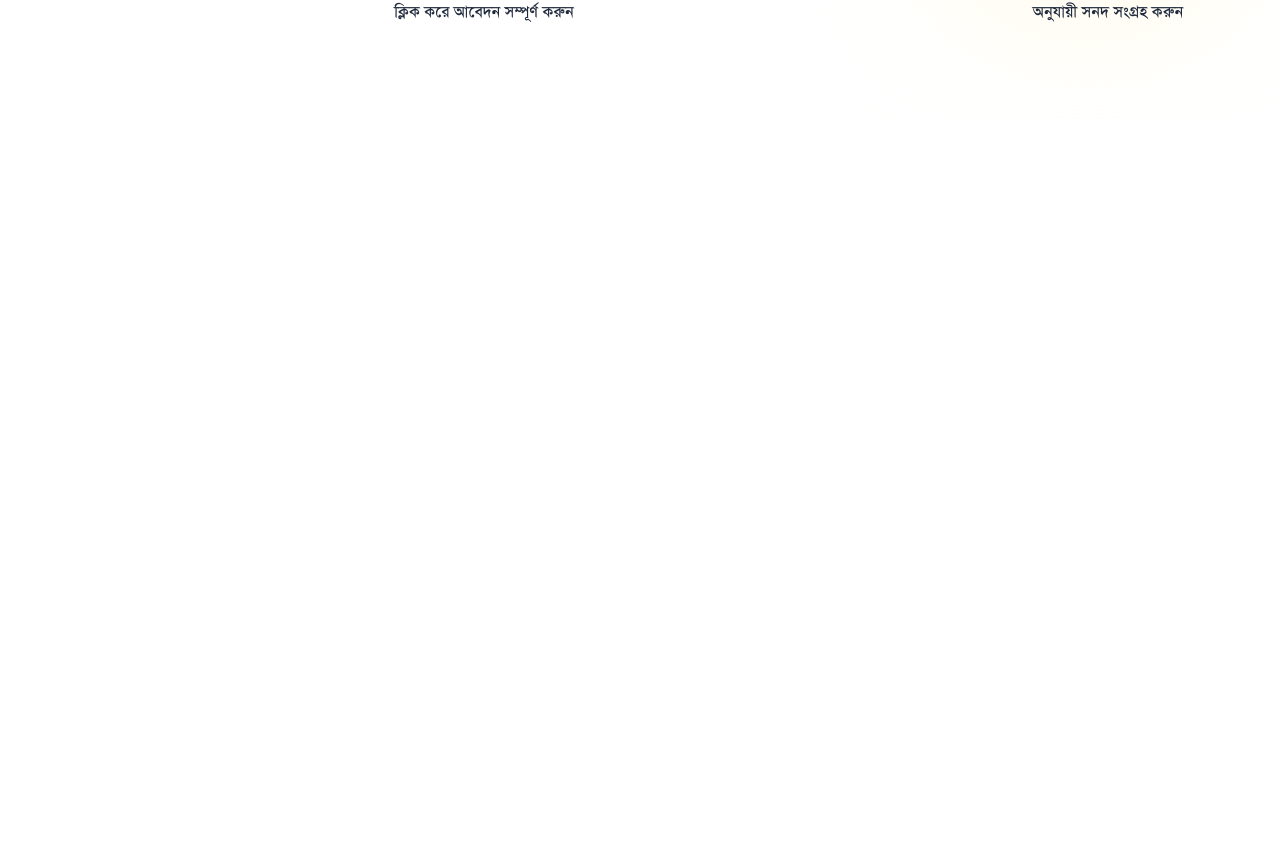
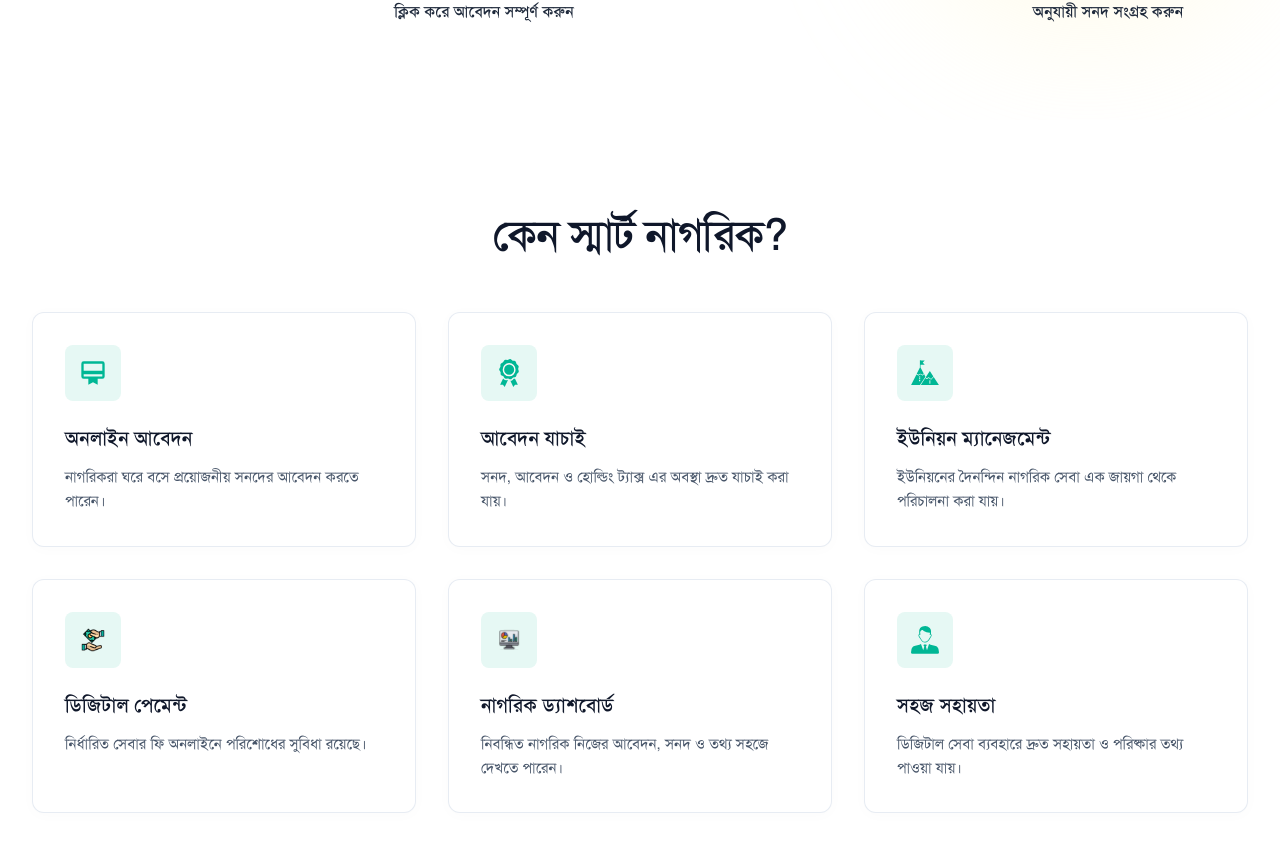
Before and after one commit to ishtiaqrobin/Smart-Nagorik-Landing-Page, a React (Vite) app: page / in a window 1280 px wide. Shown: the part 2303-3155 px from the top of the page. Before the commit the page ends 2423 px from the top, so only its background shows below. Built offline with nearby package versions, Linux system fonts and the light colour scheme; the HTML template or start-up script is replaced by a standard one.

Commit message:
feat: implement main App shell with scroll-to-top button and add WhySmartNagorikSection component

```diff
--- a/src/App.tsx
+++ b/src/App.tsx
@@ -3,6 +3,7 @@ import { Navbar } from "./components/Navbar";
 import { Banner } from "./components/Banner";
 import { ServicesSection } from "./components/ServicesSection";
 import { ApplyProcessSection } from "./components/ApplyProcessSection";
+import { WhySmartNagorikSection } from "./components/WhySmartNagorikSection";
 
 export const App: React.FC = () => {
   const [toastMessage, setToastMessage] = useState<string | null>(null);
@@ -80,6 +81,9 @@ export const App: React.FC = () => {
 
         {/* Application Process Section */}
         <ApplyProcessSection />
+
+        {/* Why Smart Nagorik Section */}
+        <WhySmartNagorikSection />
       </main>
     </div>
   );
--- /dev/null
+++ b/src/components/WhySmartNagorikSection.tsx
@@ -0,0 +1,94 @@
+import React from "react";
+
+// Import SVGs for Why Smart Nagorik section
+import svg10040 from "../../assets/svg/smart_citizen/10040.svg";
+import svg10041 from "../../assets/svg/smart_citizen/10041.svg";
+import svg10042 from "../../assets/svg/smart_citizen/10042.svg";
+import svg10043 from "../../assets/svg/smart_citizen/10043.svg";
+import svg10044 from "../../assets/svg/smart_citizen/10044.svg";
+import svgHuman from "../../assets/svg/smart_citizen/human.svg";
+
+export const WhySmartNagorikSection: React.FC = () => {
+  const features = [
+    {
+      id: 1,
+      title: "অনলাইন আবেদন",
+      description: "নাগরিকরা ঘরে বসে প্রয়োজনীয় সনদের আবেদন করতে পারেন।",
+      icon: svg10040,
+    },
+    {
+      id: 2,
+      title: "আবেদন যাচাই",
+      description: "সনদ, আবেদন ও হোল্ডিং ট্যাক্স এর অবস্থা দ্রুত যাচাই করা যায়।",
+      icon: svg10041,
+    },
+    {
+      id: 3,
+      title: "ইউনিয়ন ম্যানেজমেন্ট",
+      description: "ইউনিয়নের দৈনন্দিন নাগরিক সেবা এক জায়গা থেকে পরিচালনা করা যায়।",
+      icon: svg10042,
+    },
+    {
+      id: 4,
+      title: "ডিজিটাল পেমেন্ট",
+      description: "নির্ধারিত সেবার ফি অনলাইনে পরিশোধের সুবিধা রয়েছে।",
+      icon: svg10043,
+    },
+    {
+      id: 5,
+      title: "নাগরিক ড্যাশবোর্ড",
+      description: "নিবন্ধিত নাগরিক নিজের আবেদন, সনদ ও তথ্য সহজে দেখতে পারেন।",
+      icon: svg10044,
+    },
+    {
+      id: 6,
+      title: "সহজ সহায়তা",
+      description: "ডিজিটাল সেবা ব্যবহারে দ্রুত সহায়তা ও পরিষ্কার তথ্য পাওয়া যায়।",
+      icon: svgHuman,
+    },
+  ];
+
+  return (
+    <section className="w-full bg-white py-16 sm:py-24">
+      <div className="max-w-7xl mx-auto px-4 sm:px-6 lg:px-8">
+        {/* Section Heading */}
+        <div className="text-center mb-14 sm:mb-18">
+          <h2 className="text-3xl sm:text-4xl lg:text-[44px] font-bold text-slate-900 font-bangla tracking-tight">
+            কেন স্মার্ট নাগরিক?
+          </h2>
+        </div>
+
+        {/* 6 Feature Cards Grid (3 columns on lg matching screenshot) */}
+        <div className="grid grid-cols-1 md:grid-cols-2 lg:grid-cols-3 gap-6 sm:gap-8">
+          {features.map((feature) => (
+            <div
+              key={feature.id}
+              className="bg-white rounded-xl border border-slate-200/80 p-7 sm:p-8 flex flex-col items-start text-left shadow-[0_2px_15px_rgba(0,0,0,0.02)] transition-all duration-300 hover:shadow-md hover:border-slate-300 group"
+            >
+              {/* Icon Container */}
+              <div className="w-14 h-14 rounded-lg bg-[#e6f8f4] flex items-center justify-center mb-6 flex-shrink-0 transition-transform duration-300 group-hover:scale-105">
+                <img
+                  src={feature.icon}
+                  alt={feature.title}
+                  className="w-7 h-7 object-contain"
+                />
+              </div>
+
+              {/* Feature Title */}
+              <h3 className="text-xl font-bold text-slate-900 font-bangla mb-3">
+                {feature.title}
+              </h3>
+
+              {/* Feature Description */}
+              <p className="text-slate-600 text-sm sm:text-[15px] leading-relaxed font-bangla">
+                {feature.description}
+              </p>
+            </div>
+          ))}
+        </div>
+      </div>
+    </section>
+  );
+};
+
+export default WhySmartNagorikSection;
```
Also changed, not shown: assets/svg/smart_citizen/human.svg (added).
